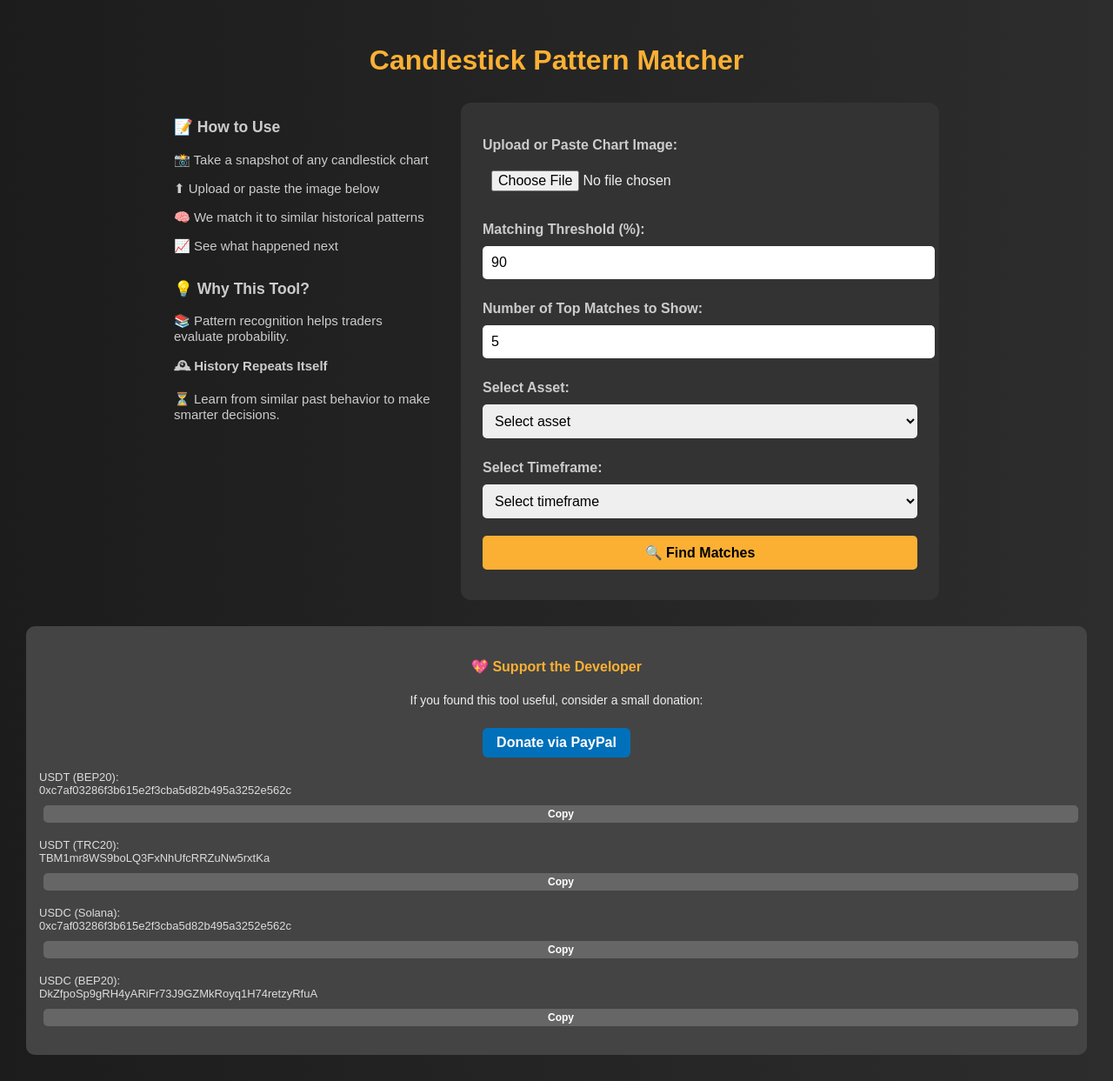
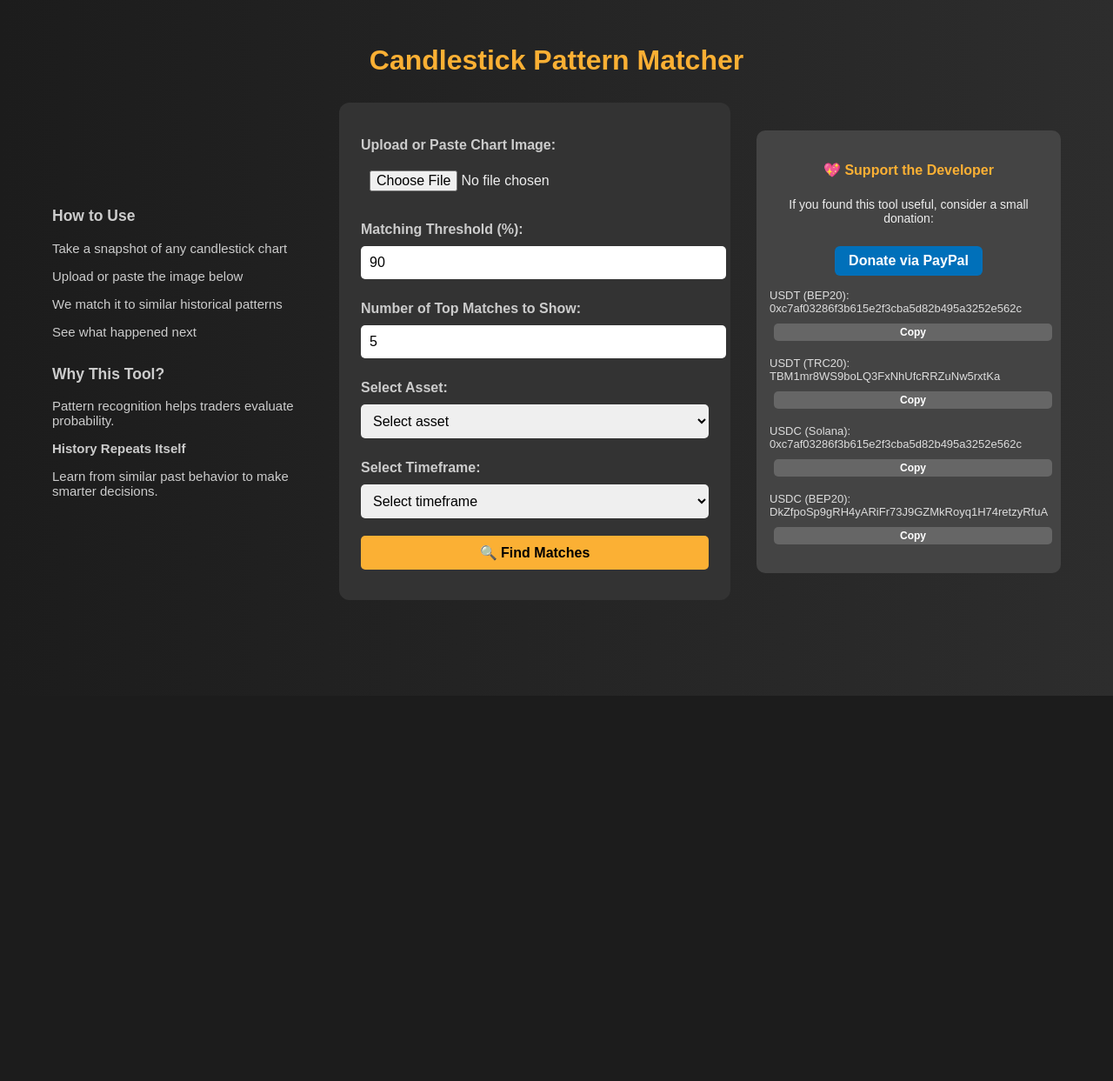
Before and after one commit to Daoud-Daoud/candlestick-chart-matcher, a Flask app: template templates/index.html in a window 1280 px wide. Shown: the whole page at 87% size. After the commit the page ends 800 px from the top, so only its background shows below. Run offline with Flask 3, Linux system fonts and the light colour scheme; the template is opened without the code that fills it, so the values that code supplies are empty.

Commit message:
Update index.html

```diff
--- a/templates/index.html
+++ b/templates/index.html
@@ -20,10 +20,11 @@
         .layout {
             display: flex;
             justify-content: center;
-            align-items: flex-start;
+            align-items: center;
             flex-wrap: wrap;
             gap: 30px;
             margin-top: 30px;
+            min-height: 70vh;
         }
 
         .column {
@@ -37,9 +38,9 @@
             background-color: #333;
             padding: 25px;
             border-radius: 12px;
-            max-width: 500px;
+            max-width: 400px;
             width: 100%;
-            flex: 1 1 500px;
+            flex: 0 1 400px;
         }
 
         input,
@@ -107,7 +108,7 @@
             border-radius: 10px;
             padding: 15px;
             text-align: center;
-            flex: 1 1 300px;
+            flex: 0 1 320px;
         }
 
         .donation-box h4 {
@@ -146,16 +147,16 @@
     <div class="layout">
         <!-- Left: Instructions + Why -->
         <div class="column">
-            <h3>📝 How to Use</h3>
-            <p>📸 Take a snapshot of any candlestick chart</p>
-            <p>⬆ Upload or paste the image below</p>
-            <p>🧠 We match it to similar historical patterns</p>
-            <p>📈 See what happened next</p>
+            <h3>How to Use</h3>
+            <p>Take a snapshot of any candlestick chart</p>
+            <p>Upload or paste the image below</p>
+            <p>We match it to similar historical patterns</p>
+            <p>See what happened next</p>
 
-            <h3 style="margin-top: 30px;">💡 Why This Tool?</h3>
-            <p>📚 Pattern recognition helps traders evaluate probability.</p>
-            <p><strong>🕰 History Repeats Itself</strong></p>
-            <p>⏳ Learn from similar past behavior to make smarter decisions.</p>
+            <h3 style="margin-top: 30px;">Why This Tool?</h3>
+            <p>Pattern recognition helps traders evaluate probability.</p>
+            <p><strong>History Repeats Itself</strong></p>
+            <p>Learn from similar past behavior to make smarter decisions.</p>
         </div>
 
         <!-- Center: Form -->
@@ -269,26 +270,17 @@
         });
 
         function printMatches() {
-            const content = document.getElementById("print-section").innerHTML;
+            const printSection = document.getElementById("print-section");
             const win = window.open("", "", "width=1000,height=700");
-            win.document.write(`
-            <html>
-                <head>
-                    <title>Pattern Match Results</title>
-                    <style>
-                        body { font-family: Arial; background: #fff; color: #000; padding: 20px; }
-                        h2 { color: #fbb034; }
-                        img { max-width: 100%; margin-bottom: 20px; border-radius: 6px; }
-                        table { width: 100%; border-collapse: collapse; margin-top: 20px; }
-                        th, td { padding: 10px; border: 1px solid #999; }
-                    </style>
-                </head>
-                <body>
-                    <h2>Candlestick Match Results</h2>
-                    ${content}
-                </body>
-            </html>
-        `);
+            let html = `<html><head><title>Pattern Match Results</title><style>
+                body { font-family: Arial, sans-serif; background: linear-gradient(to right, #1c1c1c, #2d2d2d); color: #eee; padding: 30px; margin: 0; }
+                h2 { color: #fbb034; text-align: center; }
+                img { margin: 20px auto; display: block; max-width: 95%; border-radius: 10px; }
+                .summary { background-color: #212121; border-left: 6px solid #fbb034; text-align: left; padding: 20px; margin-top: 20px; white-space: pre-wrap; color: #c5e1a5; font-size: 15px; border-radius: 10px; }
+            </style></head><body><h2>Candlestick Match Results</h2>`;
+            html += printSection.innerHTML;
+            html += '</body></html>';
+            win.document.write(html);
             win.document.close();
             win.focus();
             win.print();
```
